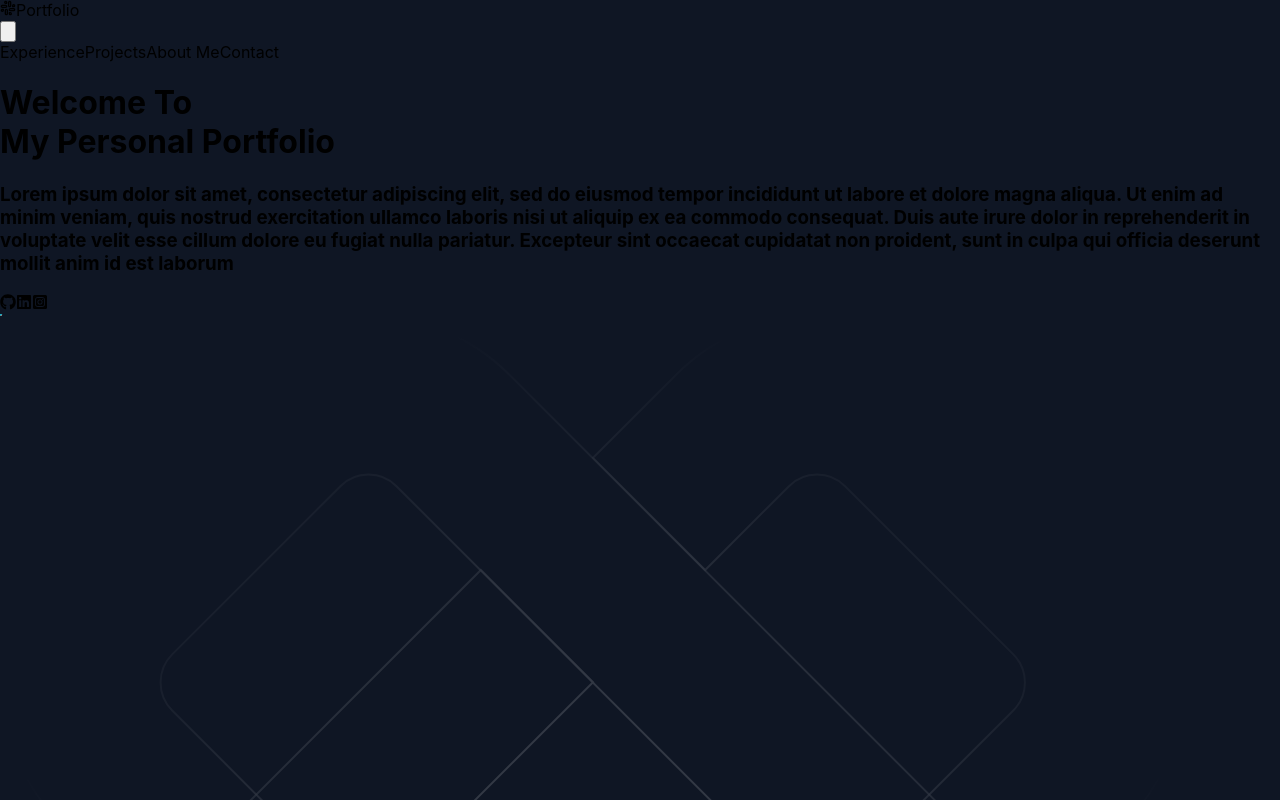
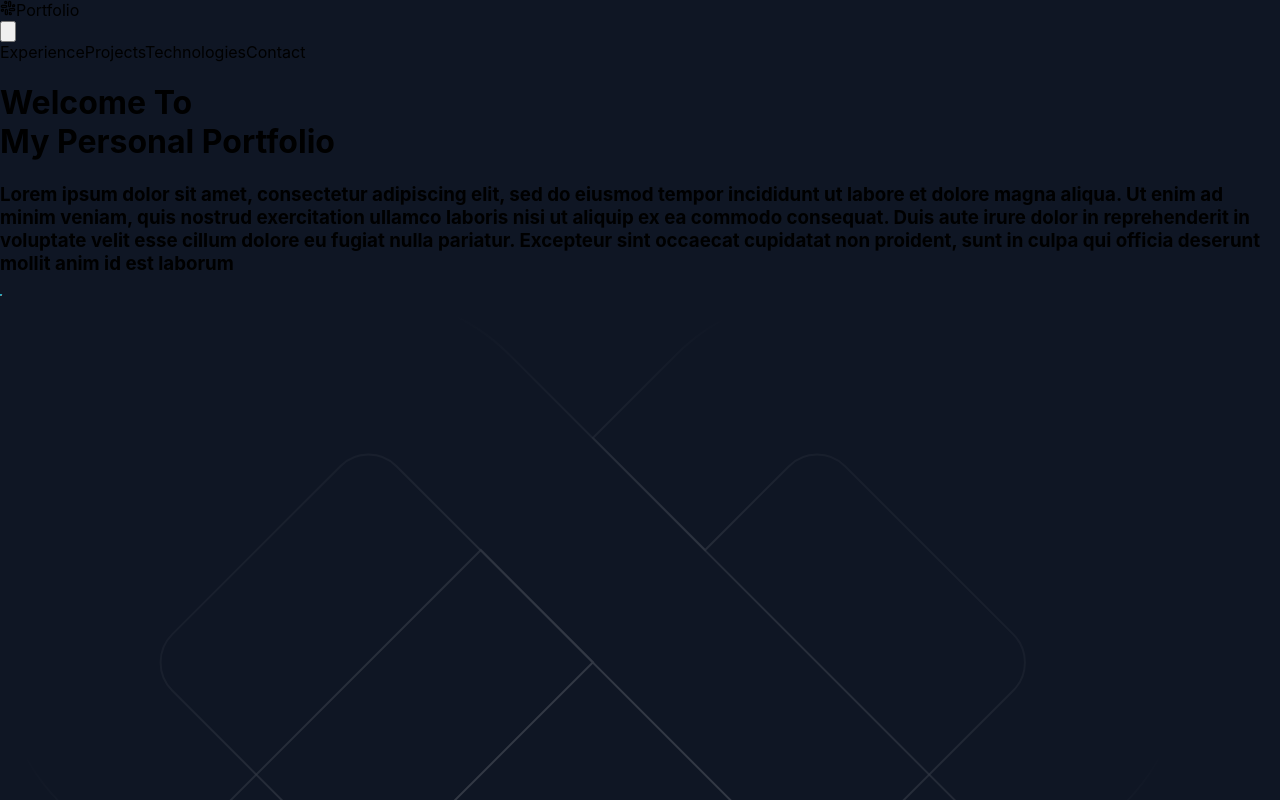
Before and after one commit to TaufikAkbar7/Portfolio-NextJS, a Next.js app in the folder portfolio/: page / in a window 1280 px wide. Shown: the top 800 px of the page. Built offline with nearby package versions, Linux system fonts and the light colour scheme.

Commit message:
edit components and install react-scroll

```diff
--- a/portfolio/components/Contact/Contact.js
+++ b/portfolio/components/Contact/Contact.js
@@ -4,7 +4,7 @@ import { SiGmail } from "react-icons/si";
 
 const Contact = () => {
   return (
-    <div className="mt-5 h-72">
+    <div className="mt-5 h-72" id="contact">
       <Judul
         text="Contact Me"
         width="w-40"
--- a/portfolio/components/Experience/Experience.js
+++ b/portfolio/components/Experience/Experience.js
@@ -2,7 +2,7 @@ import { Judul } from "../atoms";
 
 const Experience = () => {
   return (
-    <div className="min-h-screen mt-5">
+    <div className="min-h-screen mt-5" id="experience">
       <Judul text="Experience" width="w-40" height="h-2" fontSize="text-5xl" fontWeight="font-bold"/>
       <div className="container mx-auto mt-5 flex flex-wrap justify-center items-center">
       <div className="sm:w-1/2 lg:w-1/3 text-white">
--- a/portfolio/components/Header/Header.js
+++ b/portfolio/components/Header/Header.js
@@ -3,10 +3,10 @@ import { FiSlack } from "react-icons/fi";
 
 const Header = () => {
   return (
-    <nav className="flex items-center justify-between flex-wrap p-6">
+    <nav className="flex items-center justify-between flex-wrap p-6" id="header">
       <div className="flex items-center flex-shrink-0 text-gray-300 mr-6">
         <FiSlack/>
-        <span className="font-semibold text-2xl tracking-tight">Portfolio</span>
+        <a href="#header" className="font-semibold text-2xl tracking-tight">Portfolio</a>
       </div>
       <div className="block lg:hidden">
         <button className="flex items-center px-3 py-2 border rounded border-teal-400 text-gray-300 hover:text-white hover:border-white">
@@ -23,25 +23,25 @@ const Header = () => {
       <div className="w-full block flex-grow lg:flex lg:items-center lg:w-auto">
         <div className="text-sm lg:flex-grow">
           <a
-            href="#responsive-header"
+            href="#experience"
             className="block mt-4 lg:inline-block lg:mt-0 text-xl text-gray-300 hover:text-white mr-7"
           >
             Experience
           </a>
           <a
-            href="#responsive-header"
+            href="#projects"
             className="block mt-4 lg:inline-block lg:mt-0 text-xl text-gray-300 hover:text-white mr-7"
           >
             Projects
           </a>
           <a
-            href="#responsive-header"
+            href="#tech"
             className="block mt-4 lg:inline-block lg:mt-0 text-xl text-gray-300 hover:text-white mr-7"
           >
-            About Me
+            Technologies
           </a>
           <a
-            href="#responsive-header"
+            href="#contact"
             className="block mt-4 lg:inline-block lg:mt-0 text-xl text-gray-300 hover:text-white"
           >
             Contact
--- a/portfolio/components/Hero/Hero.js
+++ b/portfolio/components/Hero/Hero.js
@@ -1,8 +1,6 @@
-import { FaGithub, FaLinkedin, FaInstagramSquare } from "react-icons/fa";
-
 const Hero = () => {
   return (
-    <div className="min-h-screen flex items-center">
+    <div className="min-h-screen flex items-center" id="hero">
       <div className="flex flex-col items-center justify-center">
         <div>
           <h1 className="text-5xl font-bold text-gray-200">Welcome To <br/>My Personal Portfolio</h1>
@@ -16,11 +14,6 @@ const Hero = () => {
             culpa qui officia deserunt mollit anim id est laborum
           </h3>
         </div>
-        <div className="justify-center flex mt-5">
-          <FaGithub className="text-2xl mr-3 text-white cursor-pointer hover:text-gray-400"/>
-          <FaLinkedin className="text-2xl mr-3 text-white cursor-pointer hover:text-gray-400"/>
-          <FaInstagramSquare className="text-2xl text-white cursor-pointer hover:text-gray-400"/>
-        </div>
       </div>
     </div>
   );
--- a/portfolio/components/Projects/Projects.js
+++ b/portfolio/components/Projects/Projects.js
@@ -3,7 +3,7 @@ import pic from "../../public/assets/pic.jpg";
 import { Judul } from "../atoms"
 const Projects = () => {
   return (
-    <div className="mt-5 min-h-screen">
+    <div className="mt-5 min-h-screen" id="projects">
       <Judul text="Projects" width="w-40" height="h-2" fontSize="text-5xl" fontWeight="font-bold"/>
       <div className="flex flex-wrap justify-center items-center container mx-auto">
         <div className="p-4 sm:w-1/2 lg:w-1/3">
--- a/portfolio/components/Technologies/Technologies.js
+++ b/portfolio/components/Technologies/Technologies.js
@@ -9,7 +9,7 @@ import bootstrap from "../../public/assets/bootstrap.png";
 
 const Technologies = () => {
   return (
-    <div className="mt-5 min-h-screen flex justify-center items-center flex-col">
+    <div className="mt-5 min-h-screen flex justify-center items-center flex-col" id="tech">
       <Judul
         text="Technologies"
         width="w-40"
--- a/portfolio/package.json
+++ b/portfolio/package.json
@@ -12,7 +12,8 @@
     "next": "11.0.0",
     "react": "17.0.2",
     "react-dom": "17.0.2",
-    "react-icons": "^4.2.0"
+    "react-icons": "^4.2.0",
+    "react-scroll": "^1.8.2"
   },
   "devDependencies": {
     "autoprefixer": "^10.2.6",
```
Also changed, not shown: 1 other file (tests, documents, lock files or other folders).
